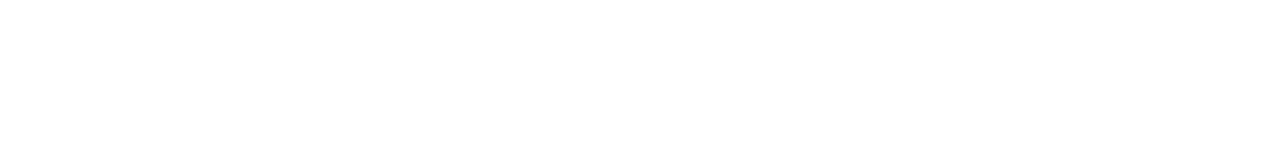
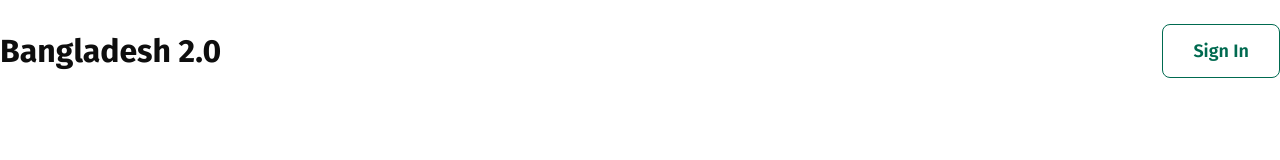
Before and after one commit to Anik0047/assignment-1, a plain HTML site: page index.html in a window 1280 px wide. Drawn offline with Linux system fonts and the light colour scheme.

Commit message:
navbar-done

```diff
--- a/css/style.css
+++ b/css/style.css
@@ -0,0 +1,31 @@
+* {
+  margin: 0;
+  padding: 0;
+  font-family: "Fira Sans", serif;
+}
+body {
+  /* border: 1px solid black; */
+  width: 1280px;
+  margin: 0 auto;
+}
+/* Navbar */
+.nav_container {
+  display: flex;
+  justify-content: space-between;
+  align-items: center;
+  padding: 24px 0;
+}
+.nav_logo {
+  font-size: 32px;
+  font-weight: bold;
+  color: #0e0e0e;
+}
+.nav_btn {
+  font-size: 18px;
+  font-weight: 600;
+  color: #006a50;
+  padding: 15px 30px;
+  border: 1px solid #006a50;
+  border-radius: 8px;
+  background-color: white;
+}
--- a/index.html
+++ b/index.html
@@ -4,7 +4,21 @@
     <meta charset="UTF-8" />
     <meta name="viewport" content="width=device-width, initial-scale=1.0" />
     <title>Bangladesh 2.0</title>
+    <!-- css -->
     <link rel="stylesheet" href="css/style.css" />
+    <!-- Google Link -->
+    <link rel="preconnect" href="https://fonts.googleapis.com" />
+    <link rel="preconnect" href="https://fonts.gstatic.com" crossorigin />
+    <link
+      href="https://fonts.googleapis.com/css2?family=Fira+Sans:ital,wght@0,100;0,200;0,300;0,400;0,500;0,600;0,700;0,800;0,900;1,100;1,200;1,300;1,400;1,500;1,600;1,700;1,800;1,900&display=swap"
+      rel="stylesheet" />
   </head>
-  <body></body>
+  <body>
+    <header>
+      <nav class="nav_container">
+        <h2 class="nav_logo">Bangladesh 2.0</h2>
+        <button class="nav_btn">Sign In</button>
+      </nav>
+    </header>
+  </body>
 </html>
```
